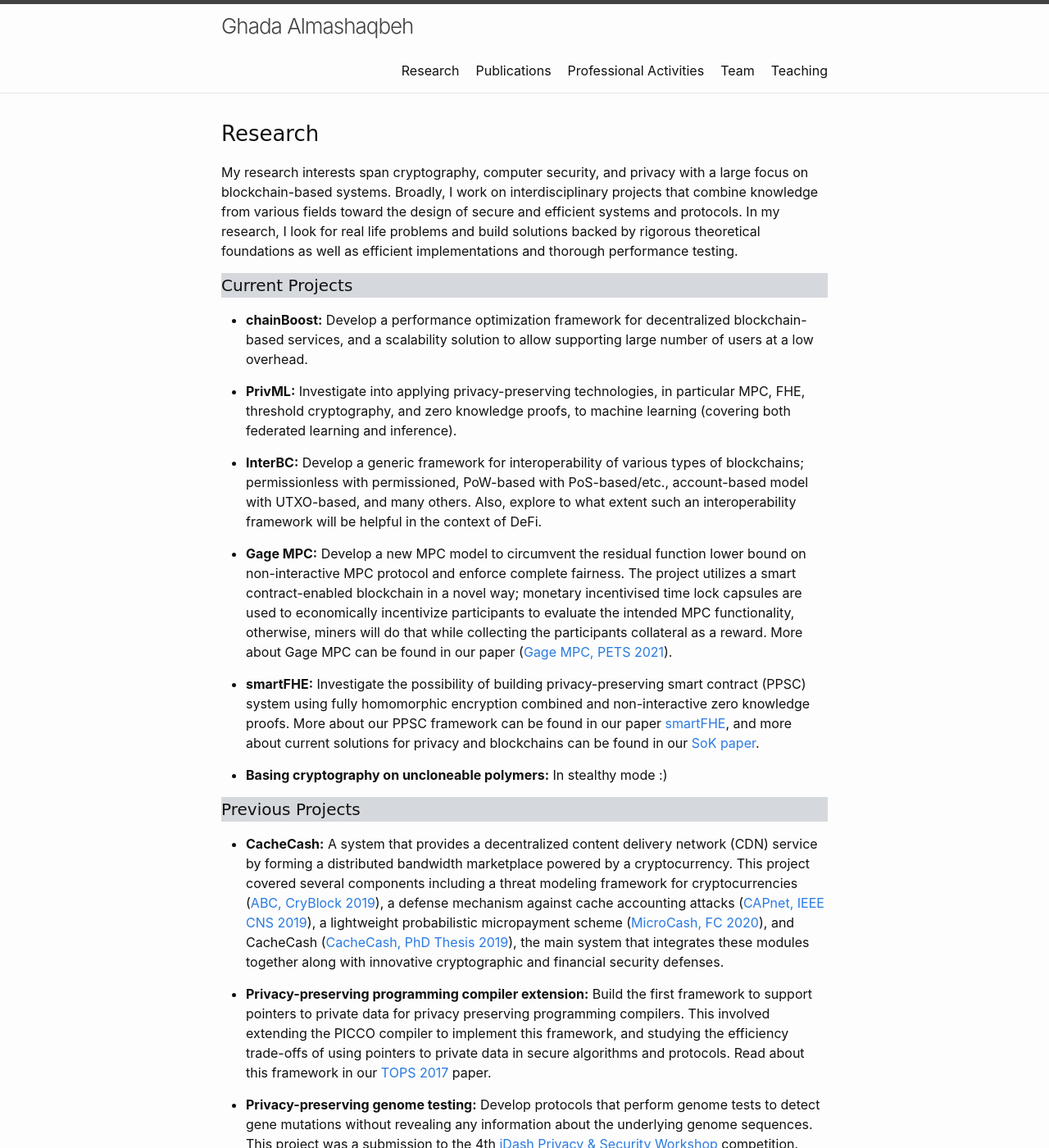
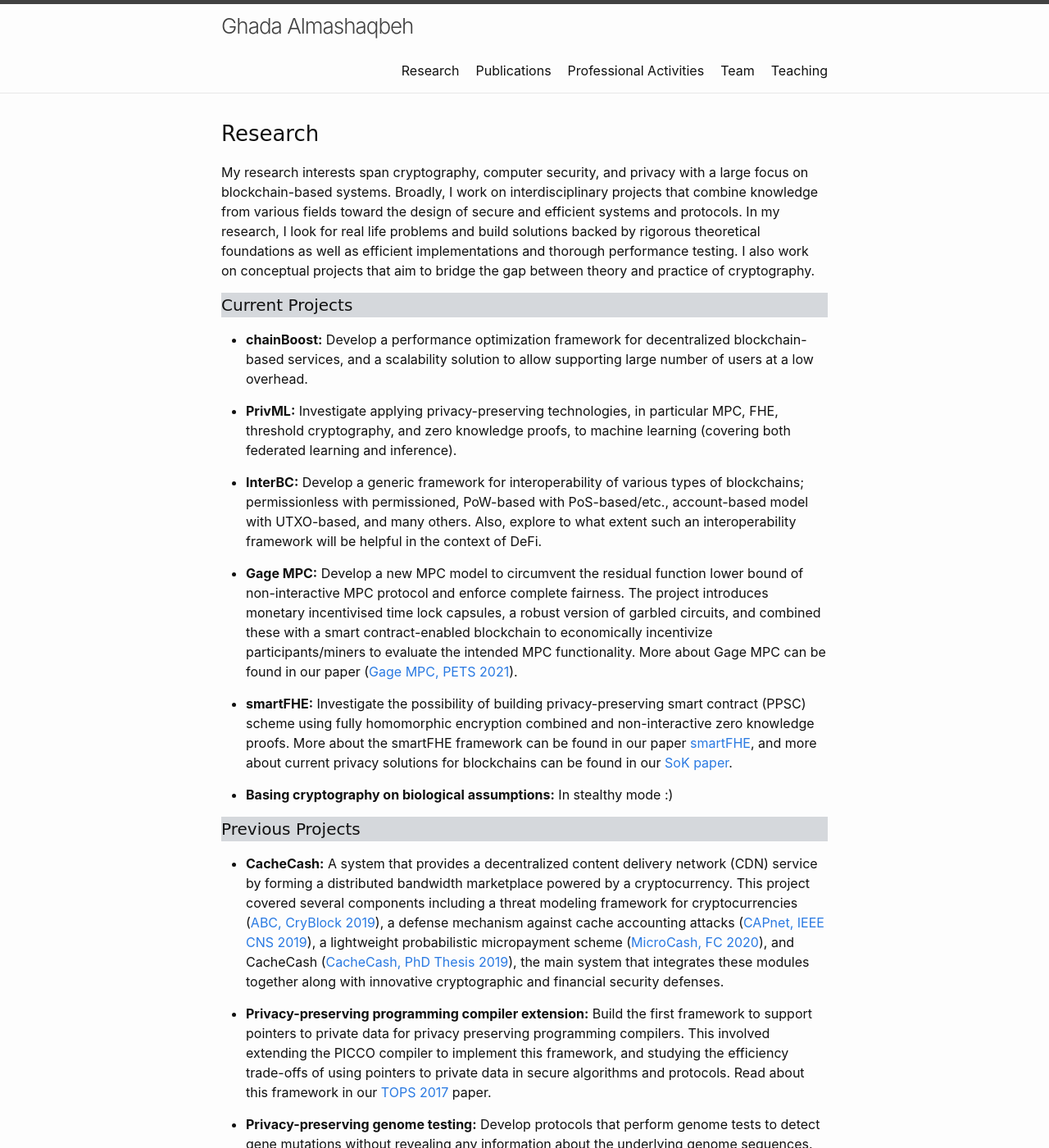
Before and after one commit to GhadaAlmashaqbeh/GhadaAlmashaqbeh.github.io, a Jekyll site: the page built from 01-research.md, in a window 1280 px wide and 1400 px high. Shown: the whole window at 82% size. Built offline with Jekyll 4.4.1, drawn with Linux system fonts in a browser that asks for light colours.

Commit message:
edit info

```diff
--- a/01-research.md
+++ b/01-research.md
@@ -7,24 +7,24 @@ permalink: /research/
 
 <h3 style="font-family: 'Comic Sans MS'; margin-top: -30px;">Research</h3>
 
-My research interests span cryptography, computer security, and privacy with a large focus on blockchain-based systems. Broadly, I work on interdisciplinary projects that combine knowledge from various fields toward the design of secure and efficient systems and protocols. In my research, I look for real life problems and build solutions backed by rigorous theoretical foundations as well as efficient implementations and thorough performance testing.
+My research interests span cryptography, computer security, and privacy with a large focus on blockchain-based systems. Broadly, I work on interdisciplinary projects that combine knowledge from various fields toward the design of secure and efficient systems and protocols. In my research, I look for real life problems and build solutions backed by rigorous theoretical foundations as well as efficient implementations and thorough performance testing. I also work on conceptual projects that aim to bridge the gap between theory and practice of cryptography.
 
 
 <h4 style="font-family: 'Comic Sans MS'; background-color:rgb(213, 216, 220);">Current Projects</h4>
 
 * **chainBoost:** Develop a performance optimization framework for decentralized blockchain-based services, and a scalability solution to allow supporting large number of users at a low overhead.
 
-* **PrivML:** Investigate into applying privacy-preserving technologies, in particular MPC, FHE, threshold cryptography, and zero knowledge proofs, to machine learning (covering both federated learning and inference).
+* **PrivML:** Investigate applying privacy-preserving technologies, in particular MPC, FHE, threshold cryptography, and zero knowledge proofs, to machine learning (covering both federated learning and inference).
 
 * **InterBC:** Develop a generic framework for interoperability of various types of blockchains; permissionless with permissioned, PoW-based with PoS-based/etc., account-based model with UTXO-based, and many others. Also, explore to what extent such an interoperability framework will be helpful in the context of DeFi.
 
 
-* **Gage MPC:** Develop a new MPC model to circumvent the residual function lower bound on non-interactive MPC protocol and enforce complete fairness. The project utilizes a smart contract-enabled blockchain in a novel way; monetary incentivised time lock capsules are used to economically incentivize participants to evaluate the intended MPC functionality, otherwise, miners will do that while collecting the participants collateral as a reward. More about Gage MPC can be found in our paper ([Gage MPC, PETS 2021](https://eprint.iacr.org/2021/256)).
+* **Gage MPC:** Develop a new MPC model to circumvent the residual function lower bound of non-interactive MPC protocol and enforce complete fairness. The project introduces monetary incentivised time lock capsules, a robust version of garbled circuits, and combined these with a smart contract-enabled blockchain to economically incentivize participants/miners to evaluate the intended MPC functionality. More about Gage MPC can be found in our paper ([Gage MPC, PETS 2021](https://eprint.iacr.org/2021/256)).
 
 
-* **smartFHE:** Investigate the possibility of building privacy-preserving smart contract (PPSC) system using fully homomorphic encryption combined and non-interactive zero knowledge proofs. More about our PPSC framework can be found in our paper [smartFHE](https://eprint.iacr.org/2021/133), and more about current solutions for privacy and blockchains can be found in our [SoK paper](https://eprint.iacr.org/2021/727.pdf).
+* **smartFHE:** Investigate the possibility of building privacy-preserving smart contract (PPSC) scheme using fully homomorphic encryption combined and non-interactive zero knowledge proofs. More about the smartFHE framework can be found in our paper [smartFHE](https://eprint.iacr.org/2021/133), and more about current privacy solutions for blockchains can be found in our [SoK paper](https://eprint.iacr.org/2021/727.pdf).
 
-* **Basing cryptography on uncloneable polymers:** In stealthy mode :)
+* **Basing cryptography on biological assumptions:** In stealthy mode :)
 <br/>
 
 
```
